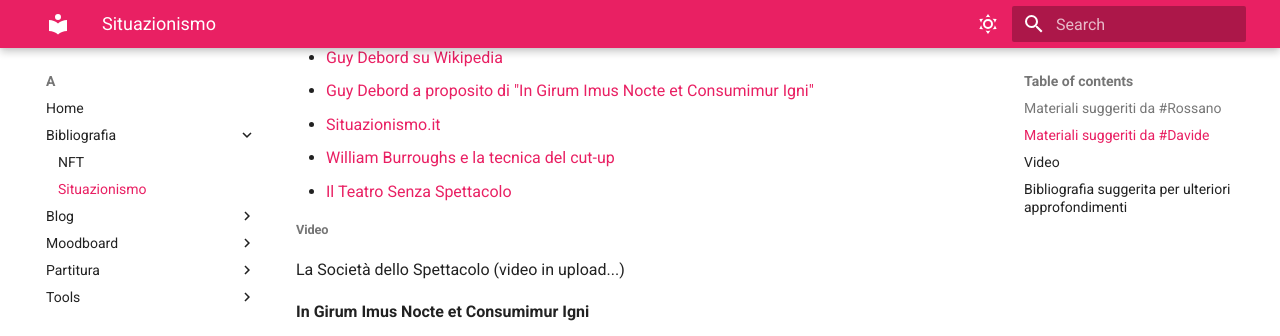
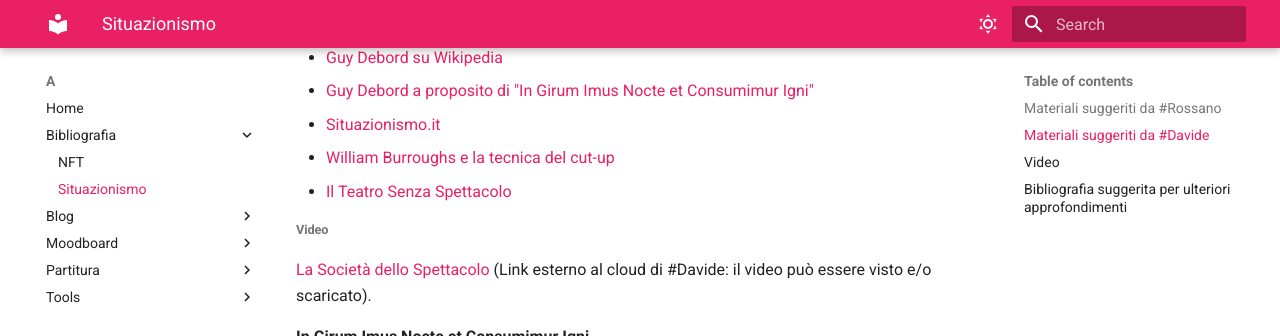
Before and after one commit to davideriboli/A, an MkDocs documentation site: the page built from docs/Bibliografia/Situazionismo.md, in a window 1280 px wide and 900 px high, scrolled down 384 px, cut to the strip 0-336 px from the top of the window. Built offline with MkDocs 1.6.1 and Material for MkDocs 9.7.7, drawn with Linux system fonts in a browser that asks for light colours.

Commit message:
Ravenstorm backup: 30-12-2021 12:13:33

```diff
--- a/docs/Bibliografia/Situazionismo.md
+++ b/docs/Bibliografia/Situazionismo.md
@@ -15,8 +15,8 @@
 - [Il Teatro Senza Spettacolo](obsidian://open?vault=A&file=docs%2FMedia%2FTesti%2FTestiDavide%2FTeatroSenzaSpettacolo.pdf)
 
 ###### Video
-La Società dello Spettacolo
-(video in upload...)
+
+[La Società dello Spettacolo](http://u.pc.cd/HU0) (Link esterno al cloud di #Davide: il video può essere visto e/o scaricato).
 
 **In Girum Imus Nocte et Consumimur Igni**
 
```
Also changed, not shown: 2 other files.
